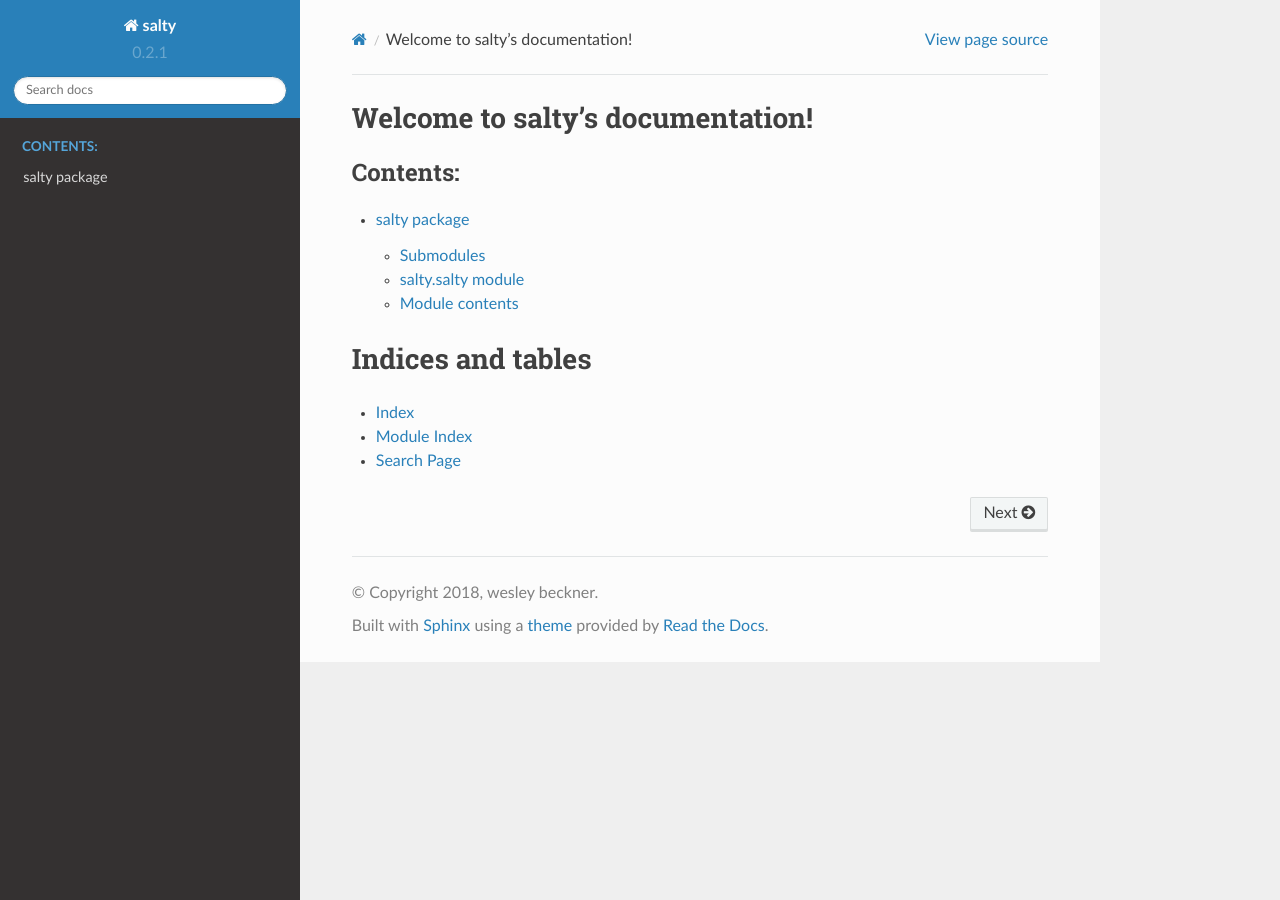
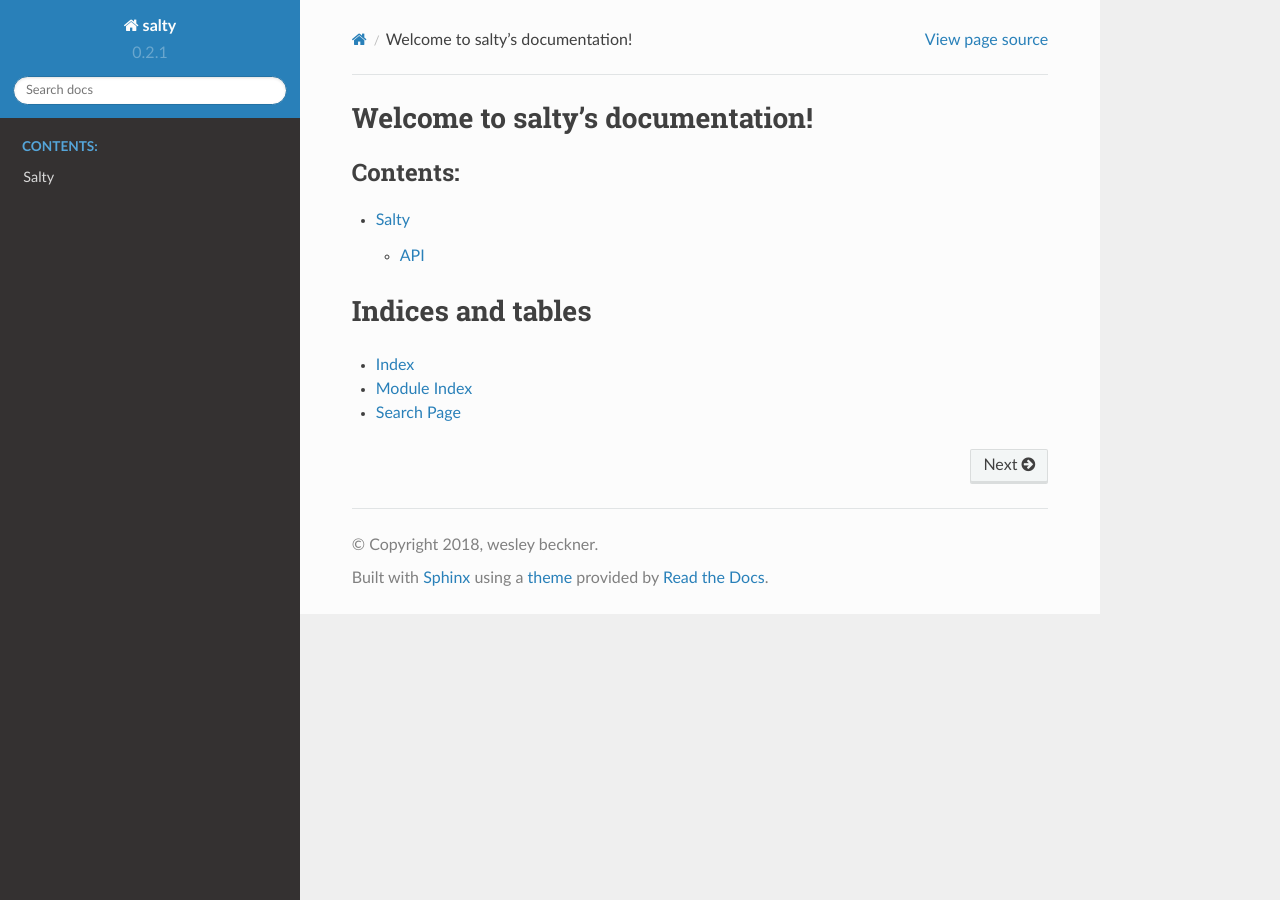
Before and after one commit to wesleybeckner/salty, a Sphinx documentation site: the page built from docs/index.rst, in a window 1280 px wide. Built offline with Sphinx 7.4.7 and the Read the Docs theme 2.0.0, drawn with Linux system fonts in a browser that asks for light colours.

Commit message:
changed rst file structure

```diff
--- a/docs/source/salty.rst
+++ b/docs/source/salty.rst
@@ -1,21 +1,8 @@
-salty package
-=============
+Salty
+========
 
-Submodules
-----------
+API
+---
+.. toctree::
 
-salty\.salty module
--------------------
-
-.. automodule:: salty.salty
-    :members:
-    :undoc-members:
-    :show-inheritance:
-
-Module contents
----------------
-
-.. automodule:: salty
-    :members:
-    :undoc-members:
-    :show-inheritance:
+    salty.salty
```
Also changed, not shown: docs/source/salty.salty.rst (added, +15 -0 lines).
